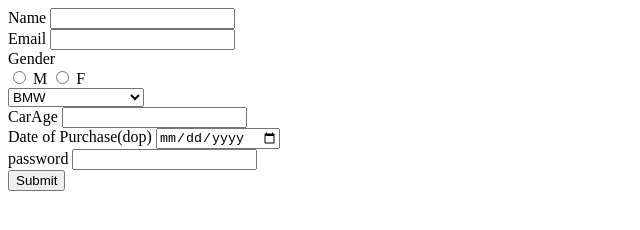
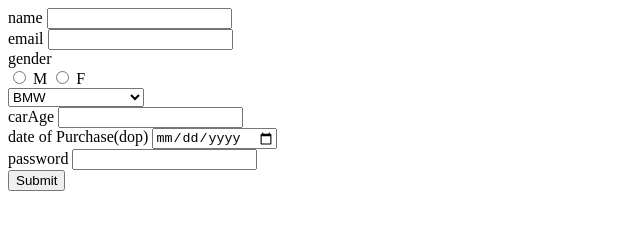
Before and after one commit to acciojob/car-insurance-form-PRIYANSHDUBEY, a website: page main.html in a window 1280 px wide. Shown: the full height of the page, 0-640 px from the left. Drawn offline with Linux system fonts and the light colour scheme.

Commit message:
created a submission

```diff
--- a/main.html
+++ b/main.html
@@ -9,13 +9,13 @@
 <body>
 	<!-- the entire body must be written by student -->
 	<form method="post">
-		<lable>Name</lable>
+		<lable>name</lable>
 		<input type="text" name="name" id="name" required><br>
 
-		<lable>Email</lable>
+		<lable>email</lable>
 		<input type="email" name="email" id="email" required><br>
 
-		<lable>Gender</lable><br>
+		<lable>gender</lable><br>
 		<input type="radio" name="gender" required>
 			<lable>M</lable>
 
@@ -29,10 +29,10 @@
 			<option>Mercedez</option>
 			</select><br>
 
-		<label>CarAge</label>
+		<label>carAge</label>
 		<input type="number" id="carage" required><br>
 
-		<label>Date of Purchase(dop)</label>
+		<label>date of Purchase(dop)</label>
 		<input type="date" id="dop" required><br>
 
 		<label>password</label>
```
